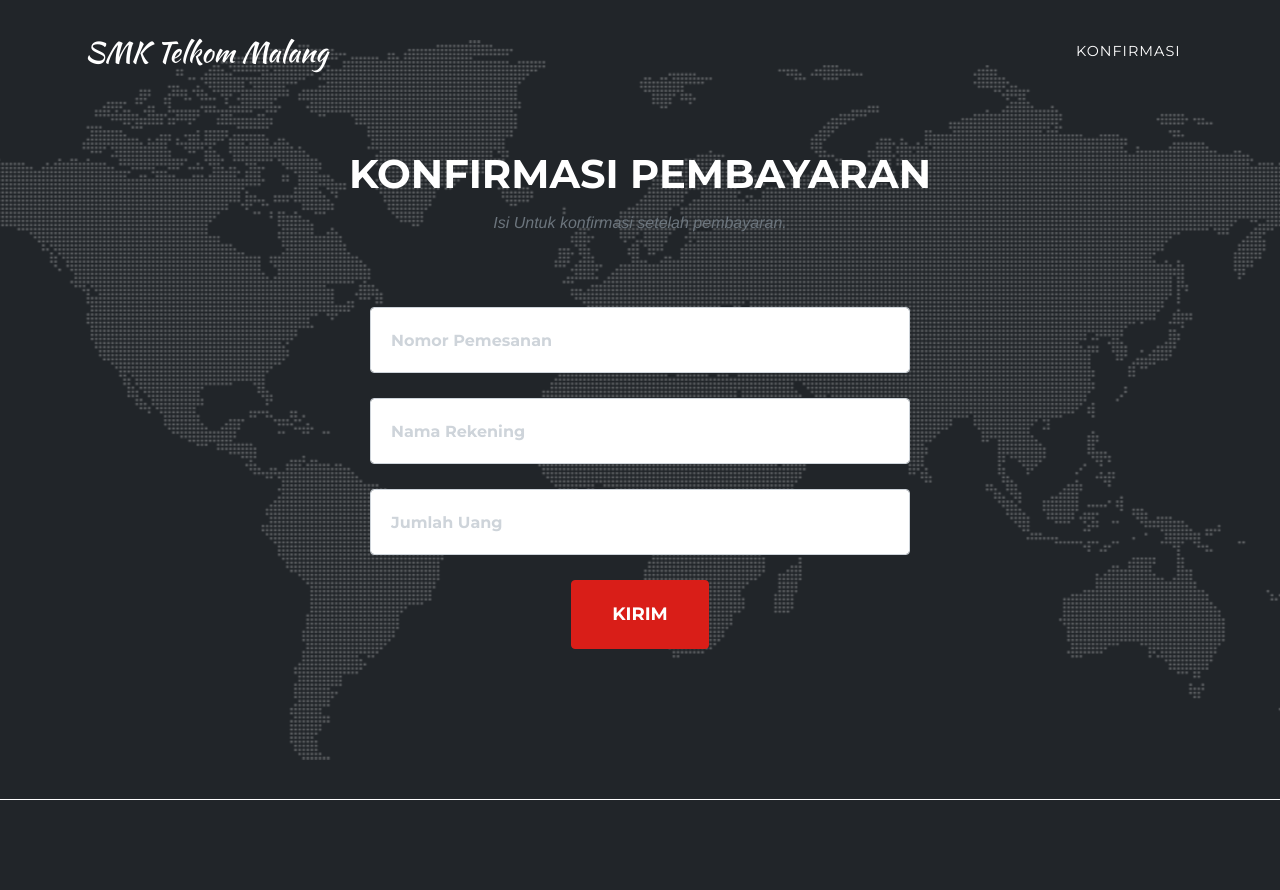
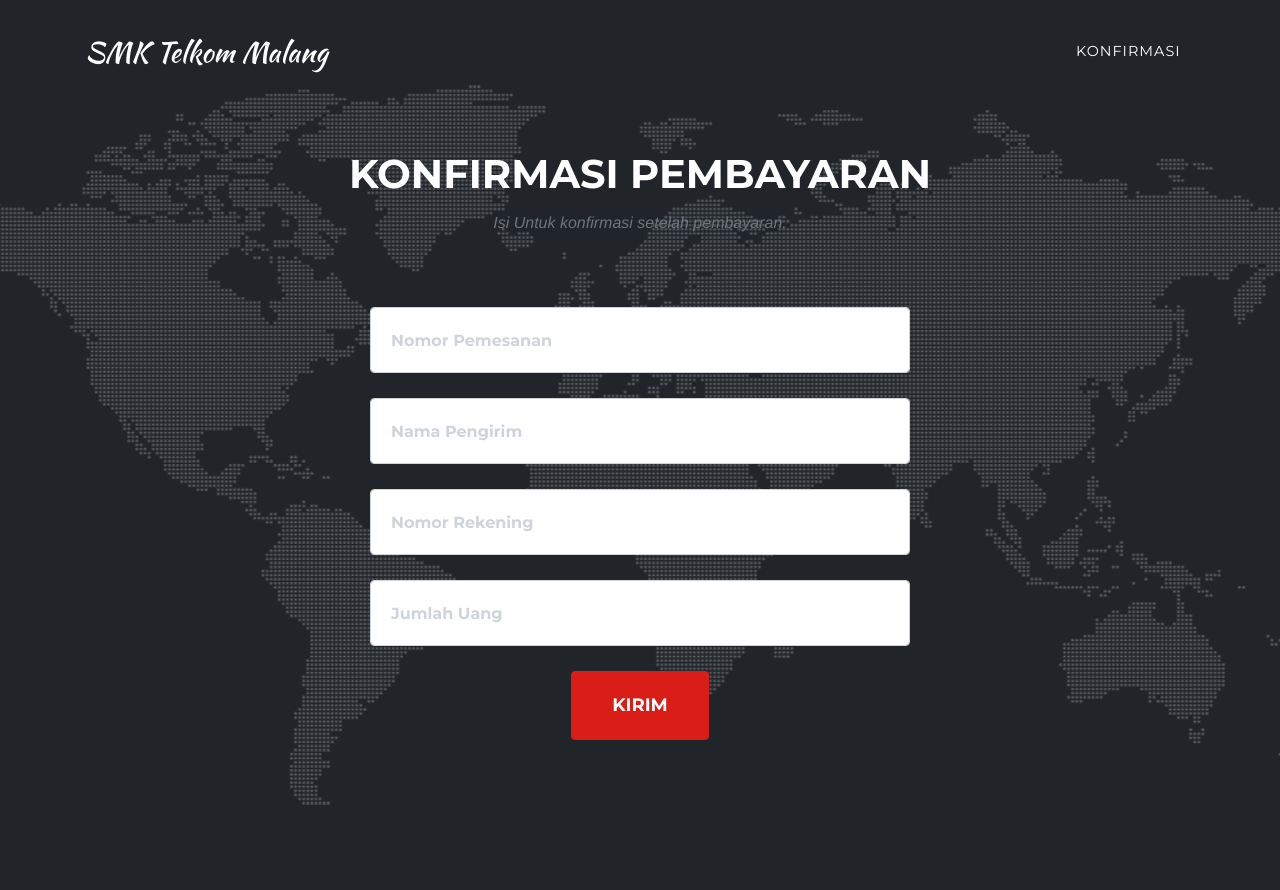
Before and after one commit to salsapr/ProjectWork, a CodeIgniter app: page /ProjectWork/konfirmasi/ in a window 1280 px wide. Before the commit the page ends 800 px from the top, so only its background shows below. Run offline with CodeIgniter, Linux system fonts and the light colour scheme; some libraries are stand-ins or nearby versions; some web fonts are replaced.

Commit message:
Tambah Field Nama Konfir

```diff
--- a/application/models/konfirmasi_model.php
+++ b/application/models/konfirmasi_model.php
@@ -12,8 +12,7 @@ public function __construct()
 		$data = array
 		(
 			'NO_REKENING'		=> $this->input->post('no_rekening'),
-			'JML_UANG'			=> $this->input->post('jml_uang'),
-			'STATUS'			=> 'LUNAS'
+			'JML_UANG'			=> $this->input->post('jml_uang')
 		);
 		$this->db->where('KD_BOOKING',$this->input->post('kd_booking'))
 				 ->update('konfirmasi_pembayaran', $data);
--- a/application/models/pesan_model.php
+++ b/application/models/pesan_model.php
@@ -24,8 +24,7 @@ class Pesan_model extends CI_Model {
 		$object = array(
 			'KD_BOOKING'	=> $this->input->post('generatecode'),
 			'TANGGAL'		=> $this->input->post('tanggal'),
-			'NAMA_KONFIR'	=> $this->input->post('nama_cust'),
-			'STATUS'		=> 'BELUM BAYAR'
+			'NAMA_KONFIR'	=> $this->input->post('nama_konfir')
 		);
 
 		$this->db->insert('konfirmasi_pembayaran',$object);
--- a/application/views/template_konfirmasi.php
+++ b/application/views/template_konfirmasi.php
@@ -70,7 +70,11 @@
                     <p class="help-block text-danger"></p>
                   </div>
                   <div class="form-group">
-                    <input class="form-control" id="no_rekening" name="no_rekening" type="text" placeholder="Nama Rekening" required data-validation-required-message="Silahkan isi nama rekening Anda.">
+                    <input class="form-control" id="nama_konfir" name="nama_konfir" type="text" placeholder="Nama Pengirim" required data-validation-required-message="Silahkan isi nomor pemesanan Anda.">
+                    <p class="help-block text-danger"></p>
+                  </div>
+                  <div class="form-group">
+                    <input class="form-control" id="no_rekening" name="no_rekening" type="text" placeholder="Nomor Rekening" required data-validation-required-message="Silahkan isi nomor rekening Anda.">
                     <p class="help-block text-danger"></p>
                   </div>
                   <div class="form-group">
```
Also changed, not shown: 1 other file.
